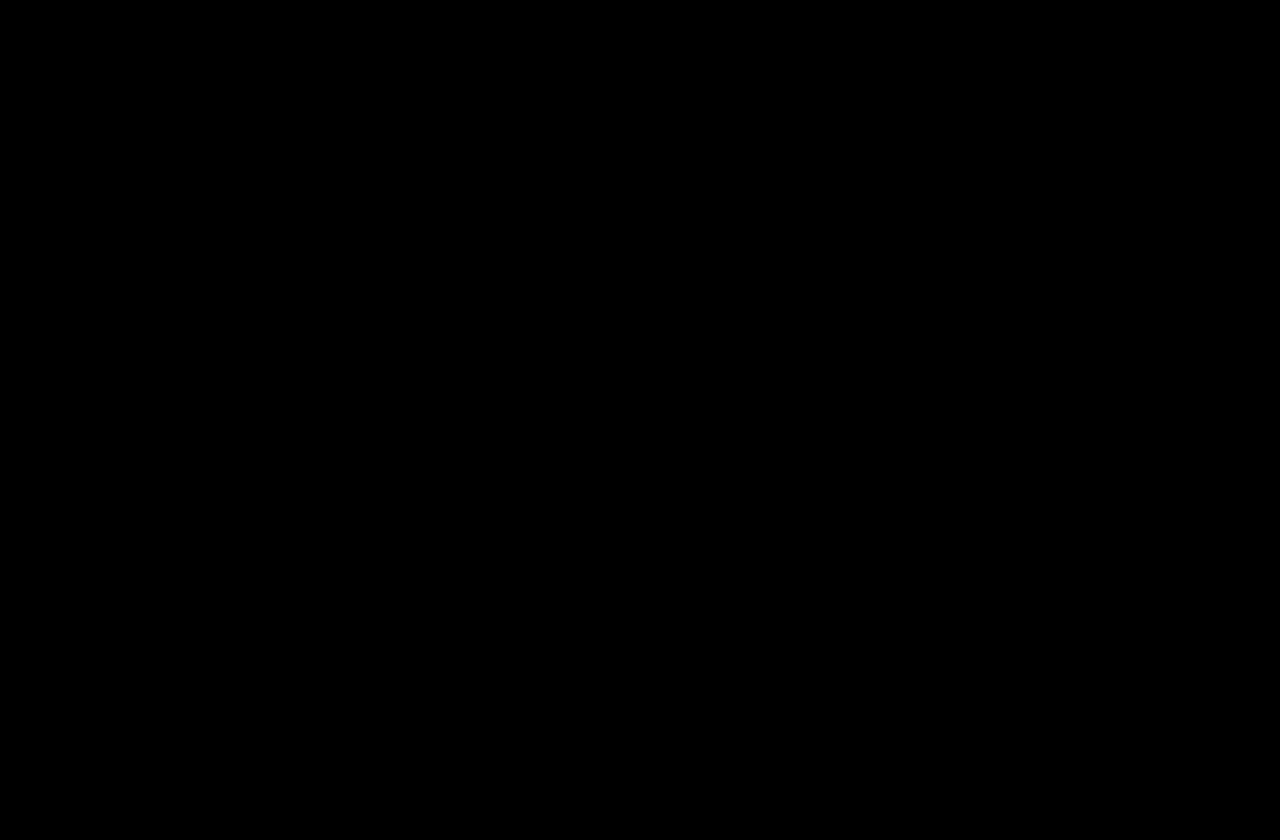
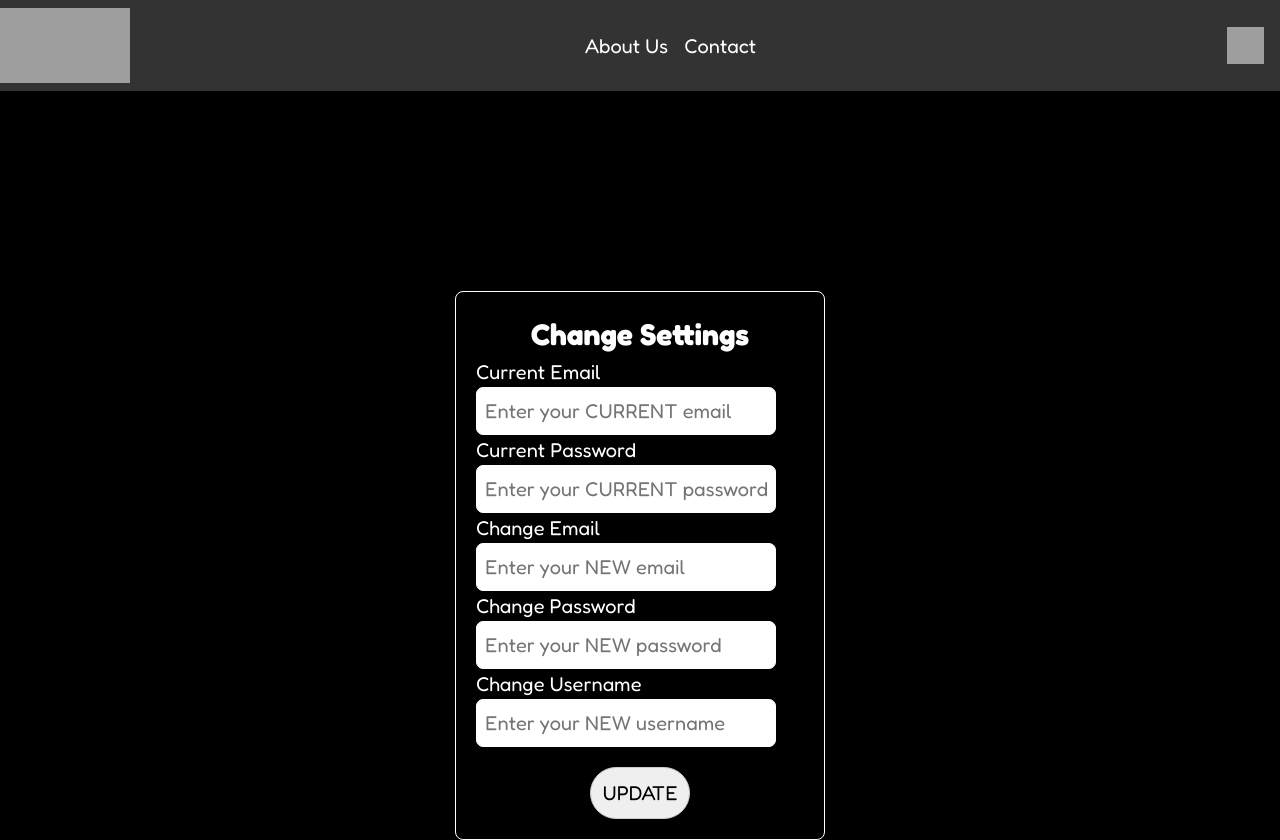
Before and after one commit to JNC-Enterprise/campus-lfg, a React (Vite) app: page /settings in a window 1280 px wide. Before the commit this address had no page. Before the commit the page ends 800 px from the top, so only its background shows below. Built offline with nearby package versions, Linux system fonts and the light colour scheme; grey boxes are pictures that could not be loaded.

Commit message:
Created a settings page with some logic. Need to test that the logic works with the database.

```diff
--- a/src/App.jsx
+++ b/src/App.jsx
@@ -3,6 +3,7 @@ import LoginPage from "./pages/Login";
 import HomePage  from "./pages/Home";
 import Registration from "./pages/Registration";
 import Groups from "./pages/Groups";
+import Settings from "./pages/Settings";
 import 'bootstrap/dist/css/bootstrap.min.css';
 
 function App() {
@@ -12,6 +13,7 @@ function App() {
       <Route path="/login" element={<LoginPage />} />
       <Route path="/groups/:gameName" element={<Groups />} />
       <Route path="/register" element={<Registration />} />
+      <Route path="/settings" element={<Settings />} />
     </Routes>
   );
 }
--- a/src/pages/Login.css
+++ b/src/pages/Login.css
@@ -61,3 +61,11 @@ body{
     display:flex;
     justify-content: center;
 }
+
+.login-title {
+    display: flex;
+    justify-content: center;
+    font-size: 30px;
+    font-weight: bold;
+    white-space: nowrap;
+}
--- a/src/pages/Login.jsx
+++ b/src/pages/Login.jsx
@@ -37,6 +37,7 @@ function Login() {
       <Navbar/>
       <div className="input-container">
         <div className="login-form">
+          <label className="login-title">Log In</label>
           <div>
             <label className="login-label">Email </label>
             <input
--- a/src/pages/Navbar.jsx
+++ b/src/pages/Navbar.jsx
@@ -41,7 +41,7 @@ const Navbar = () => {
             />
           </i>
         </a>
-        <a href="/account" className="user-icon">
+        {/* <a href="/account" className="user-icon">
           <i className="user-image">
             <img
               src="https://i.imgur.com/CGFZyCx.png"
@@ -59,7 +59,7 @@ const Navbar = () => {
               <a href="/login" classname="login-link">Log In</a>
             </li>
           </ul>
-        </div>
+        </div>*/}
       </div>
     </nav>
 
--- /dev/null
+++ b/src/pages/Settings.css
@@ -0,0 +1,58 @@
+
+.settings-container{
+    display:flex;
+    justify-content: center;
+    align-items: center;
+    background-color: black !important;
+    padding-top: 200px;
+}
+
+.settings-form {
+    display:flex;
+    flex-direction: column;
+    width: 370px;
+    padding: 20px;
+    border: 1px solid white;
+    border-radius: 8px;
+}
+
+.settings-label {
+    display:flex;
+    justify-content: left;
+    font-size: 20px;
+    width: 100px;
+    margin: 0;
+    white-space: nowrap;
+}
+
+.settings-input {
+    flex: 1;
+    margin: 0;
+    padding: 8px;
+    border: 1px solid white;
+    border-radius: 7px;
+    width: 300px;
+}
+
+.button-container {
+    display: flex;
+    justify-content: center;
+    margin-top: 20px;
+    width: 100%;
+}
+
+.change-button{
+    width: 100px;
+    border-radius: 100px;
+    border: 1px solid #ccc;
+    padding: 10px;
+    cursor: pointer;
+}
+
+.settings-title {
+    display: flex;
+    justify-content: center;
+    font-size: 30px;
+    font-weight: bold;
+    white-space: nowrap;
+}
--- /dev/null
+++ b/src/pages/Settings.jsx
@@ -0,0 +1,142 @@
+import "./Settings.css";
+import { useNavigate } from 'react-router-dom';
+import React, { useState } from 'react'
+import axios from 'axios'
+import Navbar from './Navbar.jsx';
+
+function Settings() {
+  const navigate = useNavigate();
+  const [newEmail, setNewEmail] = useState('')
+  const [newPassword, setNewPassword] = useState('')
+  const [newUsername, setNewUsername] = useState('')
+  const [email, setEmail] = useState('')
+  const [password, setPassword] = useState('')
+
+  const handleNewEmailChange = (event) => {
+    setNewEmail(event.target.value)
+  }
+
+  const handleNewPasswordChange = (event) => {
+    setNewPassword(event.target.value)
+  }
+
+  const handleNewUsernameChange = (event) => {
+    setNewUsername(event.target.value)
+  }
+
+  const handleEmailInput = (event) => {
+    setEmail(event.target.value)
+  }
+
+  const handlePasswordInput = (event) => {
+    setPassword(event.target.value)
+  }
+
+  const handleSettingsChange = (event) => {
+    event.preventDefault();
+
+    // Check what settings have changed
+    const updates = {};
+    if (newEmail && newEmail !== email) updates.newEmail = newEmail;
+    if (newPassword) updates.newPassword = newPassword;
+    if (newUsername) updates.newUsername = newUsername;
+
+    if (Object.keys(updates).length === 0) {
+      console.log("No changes detected");
+      navigate('/'); // Send user back to home page. Maybe give a warning instead?
+    }
+
+    // Ensure current email and password are sent for authentication
+    const payload = {
+      email,
+      user_password: password,
+      ...updates,
+    };
+
+    // Make the API call to update settings
+    axios
+      .post('/api/update-settings', payload)
+      .then((res) => {
+        console.log(res.data.message);
+        // Handle success (e.g., notify the user that the update was successful)
+      })
+      .catch((err) => {
+        if (err.response && err.response.status === 401) {
+          console.log(err.response.data.message);
+        } else {
+          console.error("An error occurred:", err);
+        }
+      });
+  };
+
+
+  return (
+    <div>
+      <Navbar/>
+      <div className="settings-container">
+        <div className="settings-form">
+          <label className="settings-title">Change Settings</label>
+          <div>
+            <label className="settings-label">Current Email</label>
+            <input
+              className="settings-input"
+              type="text"
+              value = {email}
+              onChange = {handleEmailInput}
+              placeholder = 'Enter your CURRENT email'
+            />
+          </div>
+          <div>
+            <label className="settings-label">Current Password</label>
+            <input
+              className="settings-input"
+              type="text"
+              value = {password}
+              onChange = {handlePasswordInput}
+              placeholder = 'Enter your CURRENT password'
+            />
+          </div>
+          <div>
+            <label className="settings-label">Change Email</label>
+            <input
+              className="settings-input"
+              type="text"
+              value = {newEmail}
+              onChange = {handleNewEmailChange}
+              placeholder = 'Enter your NEW email'
+            />
+          </div>
+          <div>
+            <label className="settings-label">Change Password</label>
+            <input
+              className="settings-input"
+              type="text"
+              value = {newPassword}
+              onChange = {handleNewPasswordChange}
+              placeholder = 'Enter your NEW password'
+            />
+          </div>
+          <div>
+            <label className="settings-label">Change Username</label>
+            <input
+              className="settings-input"
+              type="text"
+              value = {newUsername}
+              onChange = {handleNewUsernameChange}
+              placeholder = 'Enter your NEW username'
+            />
+          </div>
+          <div className="button-container">
+            <button onClick={handleSettingsChange} className="change-button">
+              UPDATE
+            </button>
+          </div>
+        </div>
+      </div>
+    </div>
+  );
+
+}
+
+
+export default Settings;
```
